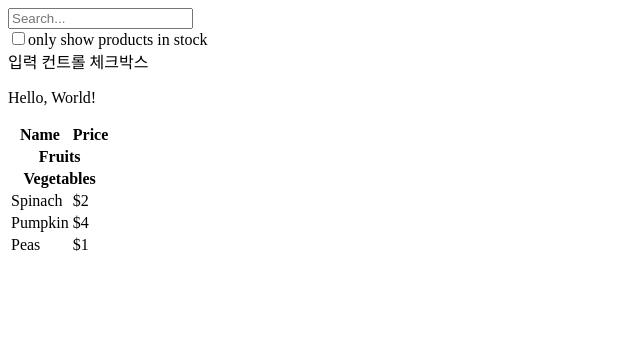
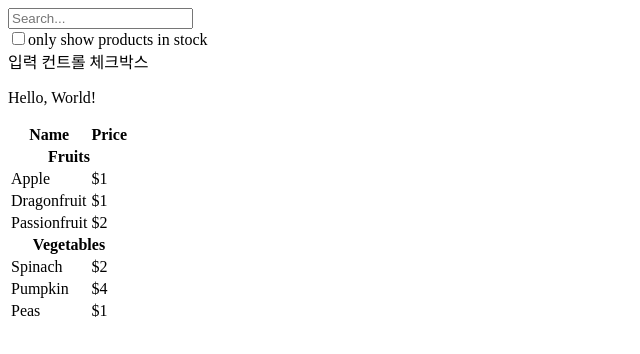
Before and after one commit to kaiphojor/typescript-react-example, a React (Vite) app: page / in a window 1280 px wide. Shown: the top 354 px of the page, without its empty margins (0-640 px from the left). Built offline with nearby package versions, Linux system fonts and the light colour scheme.

Commit message:
extract function

```diff
--- a/src/App.tsx
+++ b/src/App.tsx
@@ -13,6 +13,33 @@ const products: Product[] = [
 	{category: 'Vegetables', price: '$4', stocked: false, name: 'Pumpkin'},
 	{category: 'Vegetables', price: '$1', stocked: true, name: 'Peas'},
 ];
+
+type ProductsInCategoryProps = {
+	category: string;
+	products: Product[];
+};
+
+function ProductInCategory({category, products}: ProductsInCategoryProps) {
+	const productsInCategory = products.filter(product => (
+		product.category === category
+	));
+
+	return (
+		<>
+			<tr>
+				<th colSpan={2}>
+					{category}
+				</th>
+			</tr>
+			{productsInCategory.map(product => (
+				<tr key={product.name}>
+					<td>{product.name}</td>
+					<td>{product.price}</td>
+				</tr>
+			))}
+		</>
+	);
+}
 
 export default function App() {
 	const categories = products.reduce((acc: string[], product: Product) => (
@@ -41,17 +68,7 @@ export default function App() {
 					</tr>
 				</thead>
 				<tbody>
-					<tr>
-						<th colSpan={2}>
-							{categories[0]}
-						</th>
-					</tr>
-					{products.filter(product => product.category === categories[0].category).map(product => (
-						<tr key={product.name}>
-							<td>{product.name}</td>
-							<td>{product.price}</td>
-						</tr>
-					))}
+					<ProductInCategory category={categories[0]} products={products}/>
 					<tr>
 						<th colSpan={2}>
 							{categories[1]}
```
